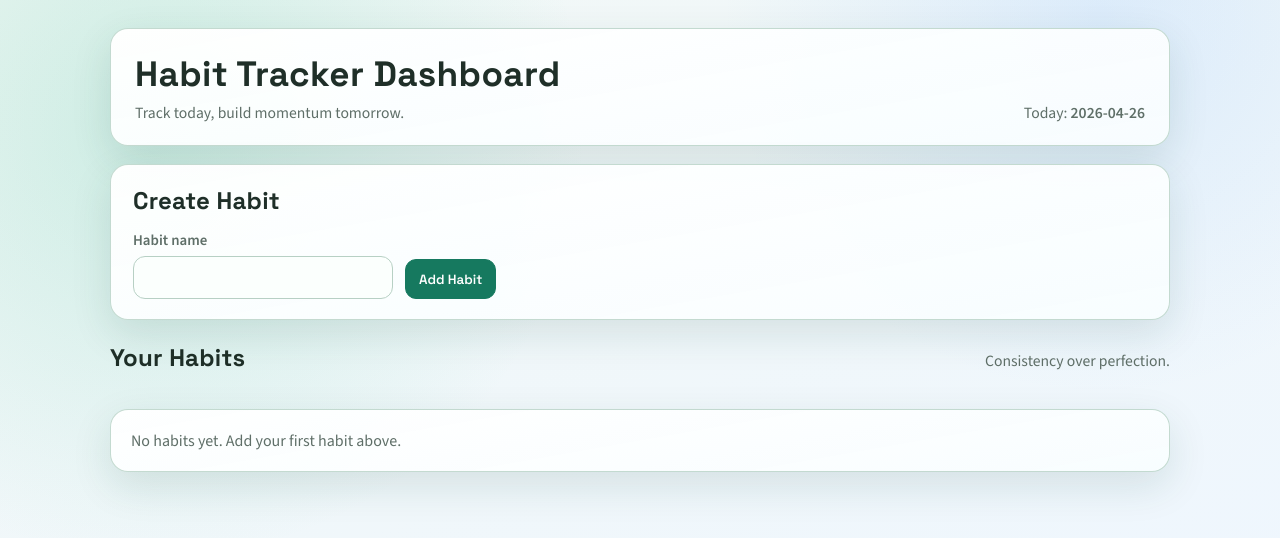
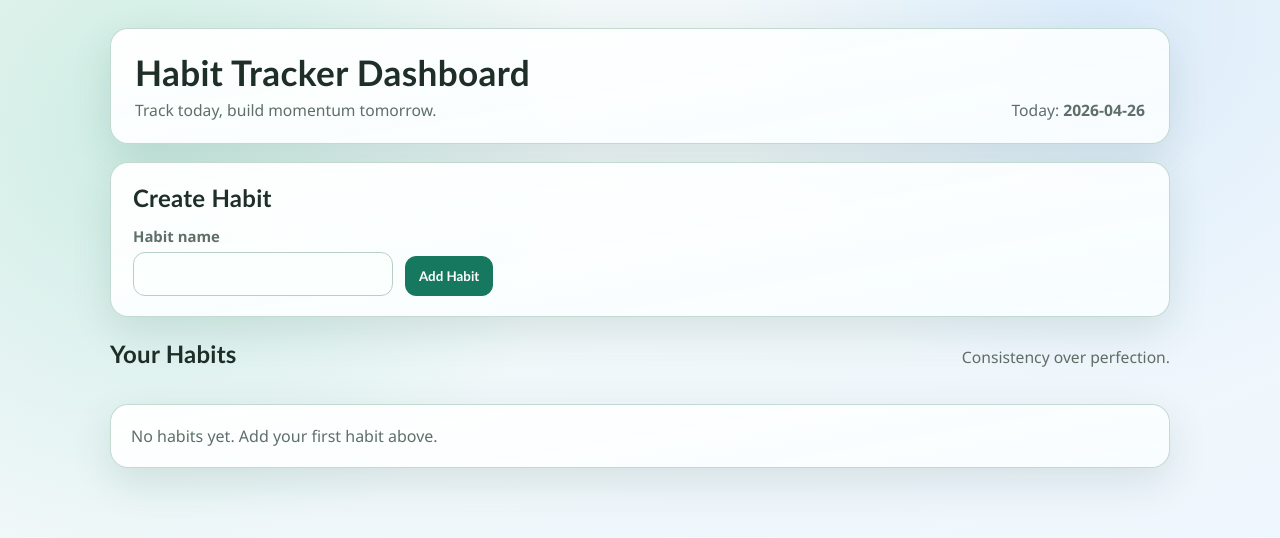
Before and after one commit to Carmello03/Habit-Tracker, a Flask app: page / in a window 1280 px wide. Shown: the top 538 px of the page. Run offline with Flask 3, Linux system fonts and the light colour scheme.

Commit message:
Remove Google Font

```diff
--- a/app/templates/dashboard.html
+++ b/app/templates/dashboard.html
@@ -5,8 +5,6 @@
     <meta name="viewport" content="width=device-width, initial-scale=1">
     <title>Habit Tracker</title>
     <style>
-      @import url("https://fonts.googleapis.com/css2?family=Space+Grotesk:wght@400;500;600;700&family=Source+Sans+3:wght@400;500;600&display=swap");
-
       :root {
         --bg: #f2f8f6;
         --bg-accent: #dff3ea;
```
